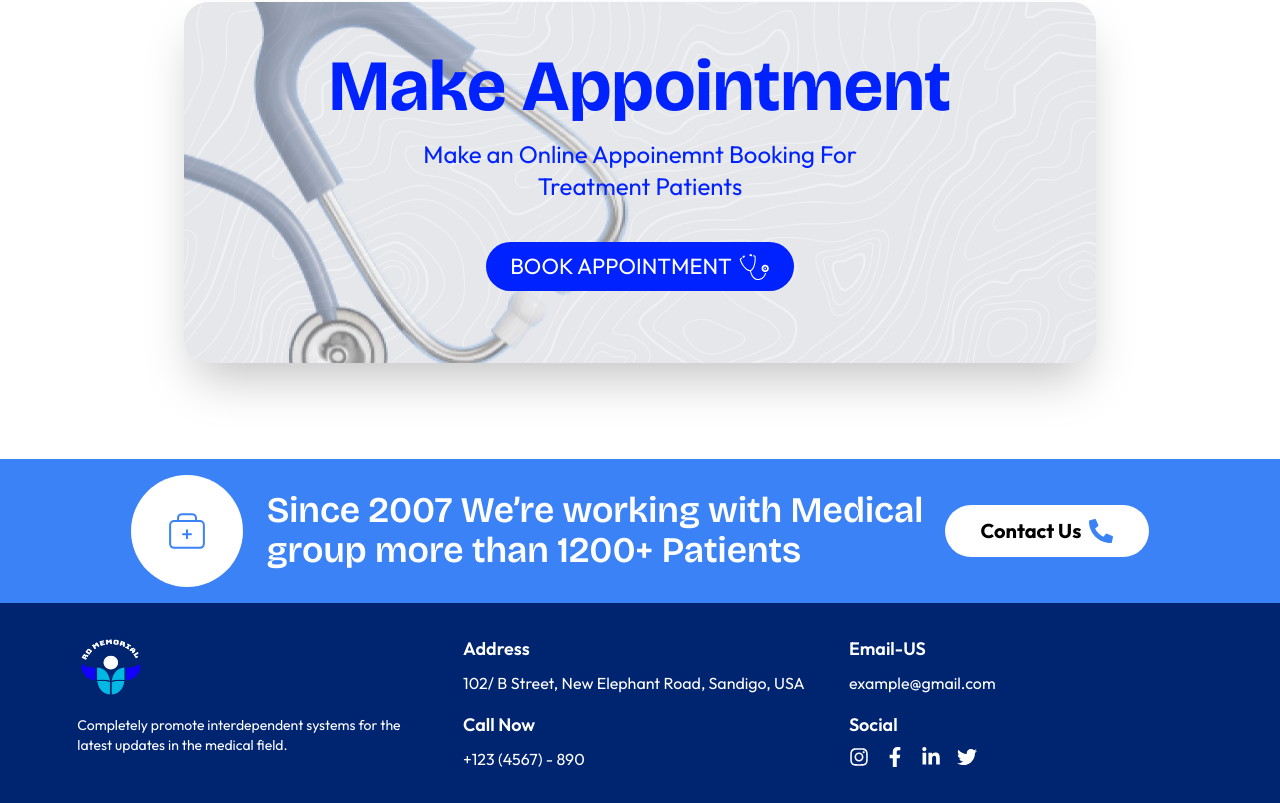
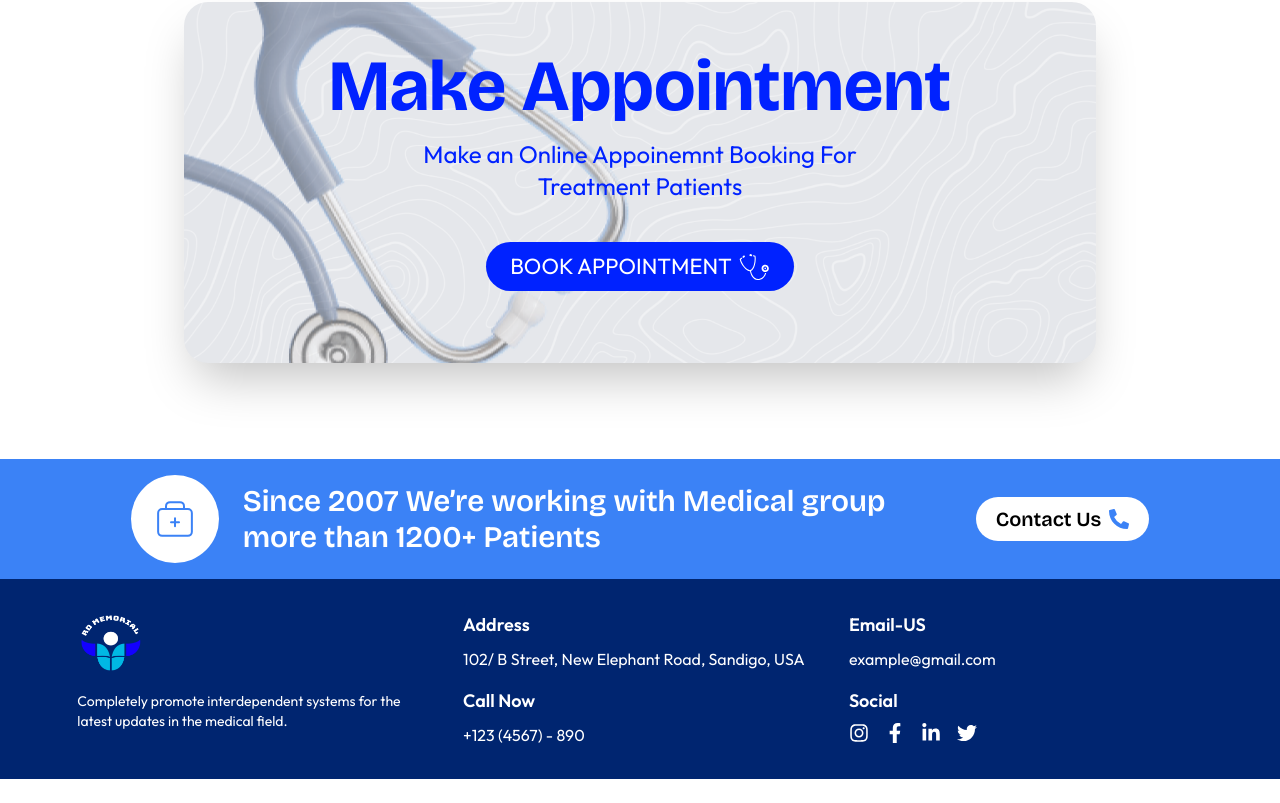
Before and after one commit to alpharsh/hospital, a React (Vite) app: page / in a window 1280 px wide. Shown: the part 3358-4161 px from the top of the page. After the commit the page ends 4137 px from the top, so only its background shows below. Built offline with nearby package versions, Linux system fonts and the light colour scheme.

Commit message:
Refine InfoBanner layout by adjusting padding and font sizes for improved readability

```diff
--- a/src/components/InfoBanner.jsx
+++ b/src/components/InfoBanner.jsx
@@ -9,17 +9,17 @@ const InfoBanner = () => {
       <div className="container lg:max-w-[1200px] mx-auto w-[90%] md:w-5/6 flex flex-col md:flex-row items-center justify-between md:px-6">
         {/* Left Section: Icon and Text */}
         <div className="flex items-center space-x-4 md:space-x-6">
-          <div className="bg-white text-blue-500 rounded-full p-3 md:p-8">
+          <div className="bg-white text-blue-500 rounded-full p-3 md:p-5">
             <CiMedicalCase className=' text-2xl md:text-5xl'/>
           </div>
-          <p className="text-[0.8rem] md:text-4xl font-semibold leading-tight font-Bricolage-Grotesque md:w-[42rem]">Since 2007 We’re working with Medical group more than 1200+ Patients</p>
+          <p className="text-[0.8rem] md:text-3xl font-semibold leading-tight font-Bricolage-Grotesque md:w-[42rem]">Since 2007 We’re working with Medical group more than 1200+ Patients</p>
         </div>
 
         {/* Right Section: Contact Us Button */}
         <div className="mt-2 md:mt-0">
-          <Link to="/contact" className="bg-white text-black hover:bg-blue-100 px-2 md:px-9 py-1 md:py-3 rounded-full flex items-center space-x-2">
-            <span className='font-semibold md:font-bold text-xs md:text-xl'>Contact Us</span>
-            <FaPhoneAlt className='text-xs md:text-2xl text-blue-500'/>
+          <Link to="/contact" className="bg-white text-black hover:bg-blue-100 px-2 md:px-5 py-1 md:py-2 rounded-full flex items-center space-x-2">
+            <span className='font-semibold font-Bricolage-Grotesque text-xs md:text-xl'>Contact Us</span>
+            <FaPhoneAlt className='text-xs md:text-xl text-blue-500'/>
           </Link>
         </div>
       </div>
```
